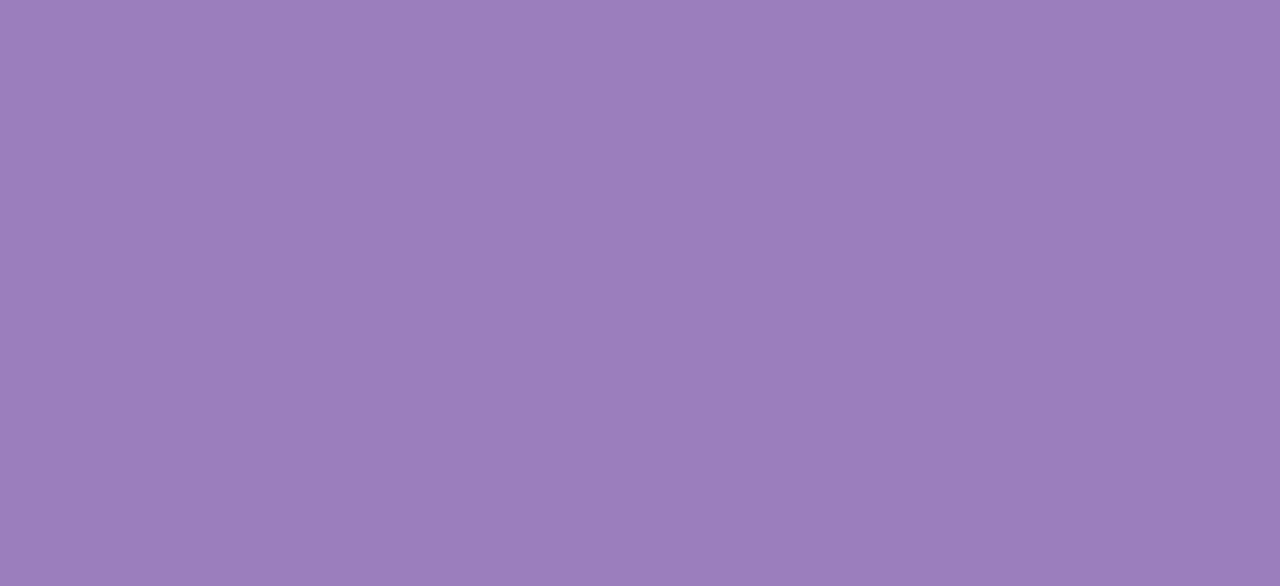
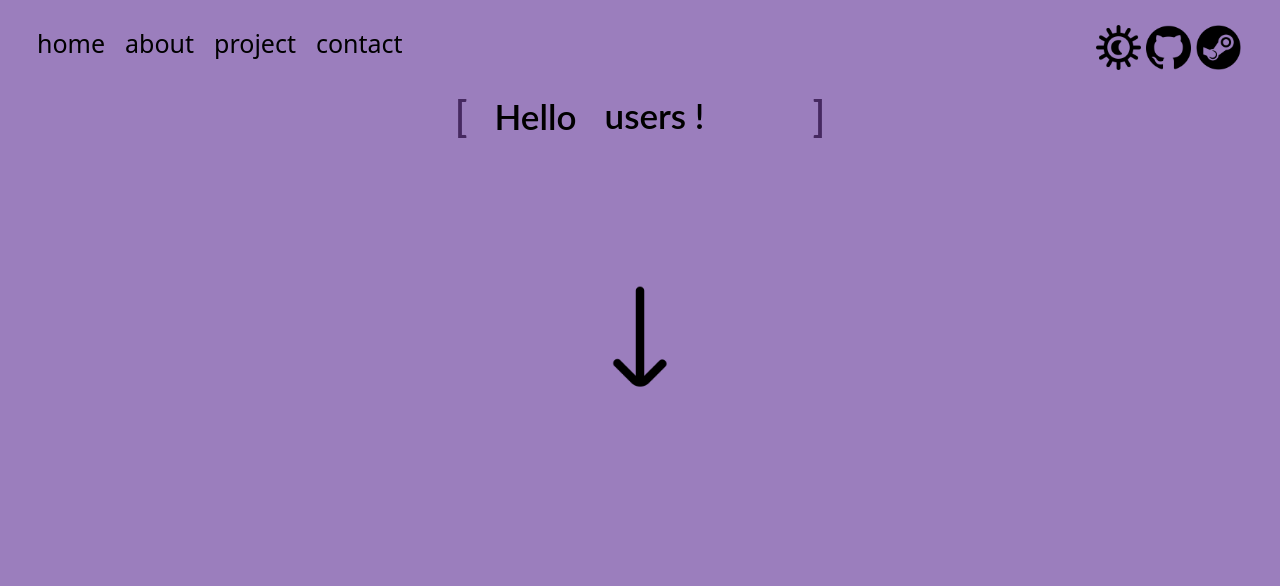
Before and after one commit to wblix/portfolio, a PHP site: page /about.html in a window 1280 px wide. Before the commit the part shown is empty. Shown: the top 586 px of the page. Run offline with PHP 8.4, Linux system fonts and the light colour scheme; some libraries are stand-ins or nearby versions.

Commit message:
07.11 apresmidi

```diff
--- a/about.html
+++ b/about.html
@@ -1,12 +1,62 @@
 <!DOCTYPE html>
 <html lang="en">
+
 <head>
     <meta charset="UTF-8">
     <meta name="viewport" content="width=device-width, initial-scale=1.0">
+    <link href="https://cdn.jsdelivr.net/npm/bootstrap@5.3.3/dist/css/bootstrap.min.css" rel="stylesheet"
+        integrity="sha384-QWTKZyjpPEjISv5WaRU9OFeRpok6YctnYmDr5pNlyT2bRjXh0JMhjY6hW+ALEwIH" crossorigin="anonymous">
+    <script src="https://cdn.jsdelivr.net/npm/bootstrap@5.3.3/dist/js/bootstrap.bundle.min.js"
+        integrity="sha384-YvpcrYf0tY3lHB60NNkmXc5s9fDVZLESaAA55NDzOxhy9GkcIdslK1eN7N6jIeHz"
+        crossorigin="anonymous"></script>
     <link rel="stylesheet" href="./css/style.css">
+    <link rel="shortcut icon" href="./image/logo_transparent.png" type="image/x-icon">
     <title>about</title>
 </head>
+
 <body>
+    <header class="container-fluid">
+        <div>
+            <div class="home"><a href="index.html" class="links">home</a></div>
+            <a href="about.html" class="links">about </a>
+            <a href="" class="links">project </a>
+            <a href="" class="links">contact </a>
+        </div>
+        <div>
+            <div id="nightmode"></div>
+            <a href="https://github.com/wblix">
+                <div class="git"></div>
+            </a>
+            <a href="https://steamcommunity.com/profiles/76561199220599856">
+                <div class="steam"></div>
+            </a>
+        </div>
+    </header>
 
-</body>
+    <body>
+        <div class="container-fluid">
+            <div class="content">
+                <div class="content__container">
+                    <p class="content__container__text">
+                        Hello
+                    </p>
+
+                    <ul class="content__container__list">
+                        <li class="content__container__list__item">world !</li>
+                        <li class="content__container__list__item">wblix !</li>
+                        <li class="content__container__list__item">users !</li>
+                        <li class="content__container__list__item">everybody !</li>
+                    </ul>
+                </div>
+            </div>
+            <div class="arrowAbout">
+                <div class="arrow"></div>
+            </div>
+        </div>
+        <script src="./script/tilt.js"></script>
+        <script src="https://cdnjs.cloudflare.com/ajax/libs/animejs/2.0.2/anime.min.js"></script>
+        <script src="./script/script.js"></script>
+
+    </body>
+
 </html>
--- a/css/style.css
+++ b/css/style.css
@@ -413,3 +413,187 @@
   height: 750px;
   border-radius: 8px;
 }
+
+/*---------------------------*/
+
+.content {
+  position: absolute;
+  top: 22%;
+  left: 50%;
+  transform: translate(-50%, -50%);
+  height: 160px;
+  overflow: hidden;
+  font-family: 'Lato', sans-serif;
+  font-size: 35px;
+  line-height: 40px;
+  color: black;
+
+}
+
+.dark-mode .content{
+  color: white;
+}
+
+.content__container {
+  font-weight: 600;
+  overflow: hidden;
+  height: 40px;
+  padding: 0 40px;
+}
+
+.content__container:before {
+  content: '[';
+  left: 0;
+}
+
+.content__container:after {
+  content: ']';
+  position: absolute;
+  right: 0;
+}
+
+.content__container:after,
+.content__container:before {
+  position: absolute;
+  top: 0;
+  color: #3B1E54;
+  font-size: 42px;
+  line-height: 40px;
+  -webkit-animation-name: opacity;
+  -webkit-animation-duration: 2s;
+  -webkit-animation-iteration-count: infinite;
+  animation-name: opacity;
+  animation-duration: 2s;
+  animation-iteration-count: infinite;
+}
+
+.content__container:after,
+.content__container:before{
+  color: #3B1E54;
+}
+
+.dark-mode .content__container:after{
+  color: #9B7EBD;
+}
+
+.dark-mode .content__container:before{
+  color: #9B7EBD;
+}
+
+.content__container__text {
+  display: inline;
+  float: left;
+  margin: 0;
+}
+
+.content__container__list {
+  margin-top: 0;
+  padding-left: 110px;
+  text-align: left;
+  list-style: none;
+  -webkit-animation-name: change;
+  -webkit-animation-duration: 10s;
+  -webkit-animation-iteration-count: infinite;
+  animation-name: change;
+  animation-duration: 10s;
+  animation-iteration-count: infinite;
+}
+
+.content__container__list__item {
+  line-height: 40px;
+  margin: 0;
+}
+
+@-webkit-keyframes opacity {
+  0%, 100% { opacity: 0; }
+  50% { opacity: 1; }
+}
+
+@-webkit-keyframes change {
+  0%, 12.66%, 100% { transform: translate3d(0, 0, 0); }
+  16.66%, 29.32% { transform: translate3d(0, -25%, 0); }
+  33.32%, 45.98% { transform: translate3d(0, -50%, 0); }
+  49.98%, 62.64% { transform: translate3d(0, -75%, 0); }
+  66.64%, 79.3% { transform: translate3d(0, -50%, 0); }
+  83.3%, 95.96% { transform: translate3d(0, -25%, 0); }
+}
+
+@-o-keyframes opacity {
+  0%, 100% { opacity: 0; }
+  50% { opacity: 1; }
+}
+
+@-o-keyframes change {
+  0%, 12.66%, 100% { transform: translate3d(0, 0, 0); }
+  16.66%, 29.32% { transform: translate3d(0, -25%, 0); }
+  33.32%, 45.98% { transform: translate3d(0, -50%, 0); }
+  49.98%, 62.64% { transform: translate3d(0, -75%, 0); }
+  66.64%, 79.3% { transform: translate3d(0, -50%, 0); }
+  83.3%, 95.96% { transform: translate3d(0, -25%, 0); }
+}
+
+@-moz-keyframes opacity {
+  0%, 100% { opacity: 0; }
+  50% { opacity: 1; }
+}
+
+@-moz-keyframes change {
+  0%, 12.66%, 100% { transform: translate3d(0, 0, 0); }
+  16.66%, 29.32% { transform: translate3d(0, -25%, 0); }
+  33.32%, 45.98% { transform: translate3d(0, -50%, 0); }
+  49.98%, 62.64% { transform: translate3d(0, -75%, 0); }
+  66.64%, 79.3% { transform: translate3d(0, -50%, 0); }
+  83.3%, 95.96% { transform: translate3d(0, -25%, 0); }
+}
+
+@keyframes opacity {
+  0%, 100% { opacity: 0; }
+  50% { opacity: 1; }
+}
+
+@keyframes change {
+  0%, 12.66%, 100% { transform: translate3d(0, 0, 0); }
+  16.66%, 29.32% { transform: translate3d(0, -25%, 0); }
+  33.32%, 45.98% { transform: translate3d(0, -50%, 0); }
+  49.98%, 62.64% { transform: translate3d(0, -75%, 0); }
+  66.64%, 79.3% { transform: translate3d(0, -50%, 0); }
+  83.3%, 95.96% { transform: translate3d(0, -25%, 0); }
+}
+
+.arrow{
+  height: 100px;
+  width: 100px;
+  background:url("../image/arrow-down-black.png");
+  background-repeat: no-repeat;
+  background-size: contain;
+  background-position: center;
+  transition: background;
+  transition-duration: 0.6s;
+  padding-top: 500px;
+  animation: goDown 3s infinite ease-in-out;
+}
+
+
+.dark-mode .arrow{
+  background: url("../image/arrow-down.png");
+  background-repeat: no-repeat;
+  background-size: contain;
+  background-position: center;
+}
+
+@keyframes goDown{
+  0% {
+    transform: translateY(0);
+  }
+  50% {
+    transform: translateY(50px);
+  }
+  100% {
+    transform: translateY(0);
+  }
+}
+
+.arrowAbout{
+  display: flex;
+  justify-content: center;
+}
```
Also changed, not shown: index.html (+5 -4 lines), image/arrow-down-black.png (added), image/arrow-down.png (added).
